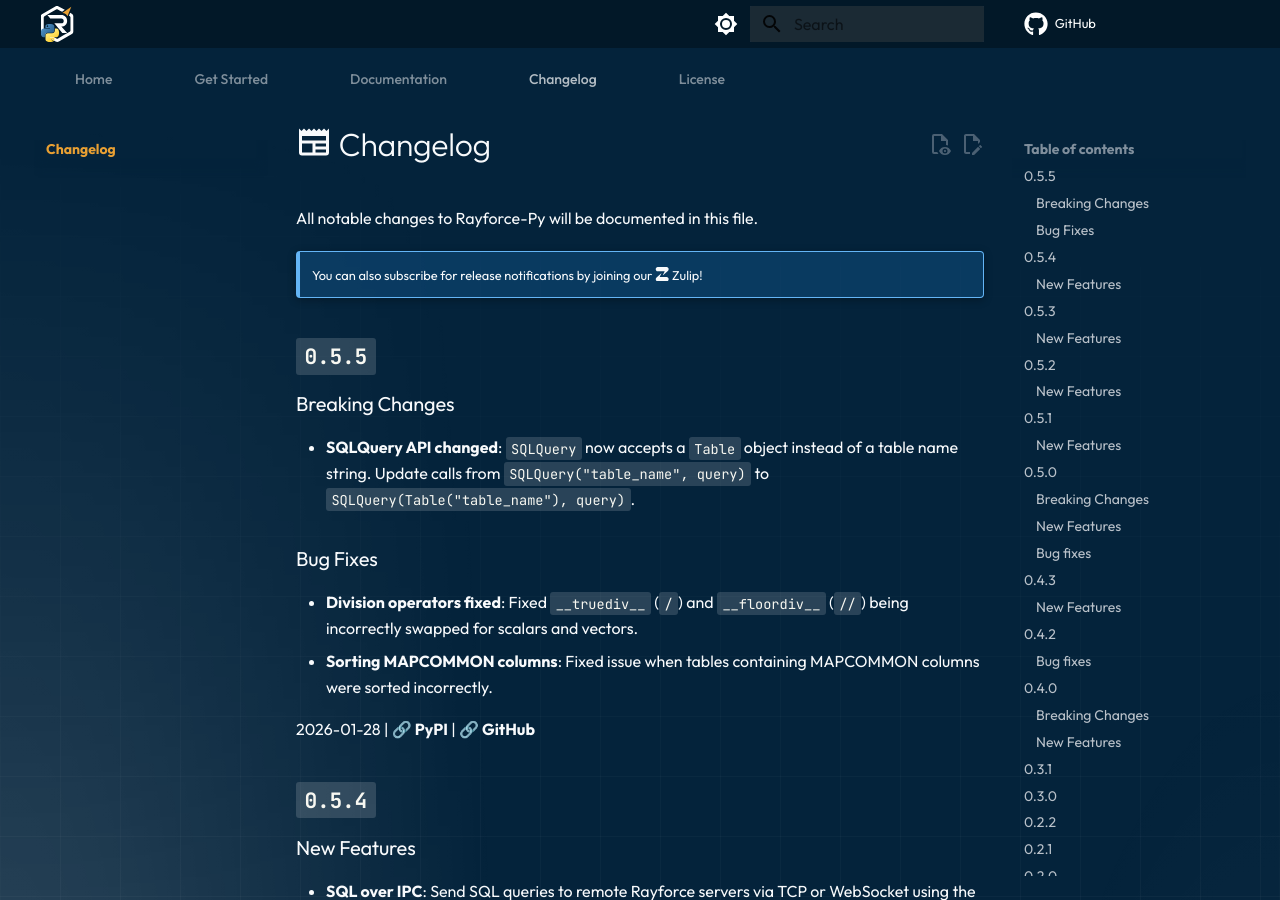
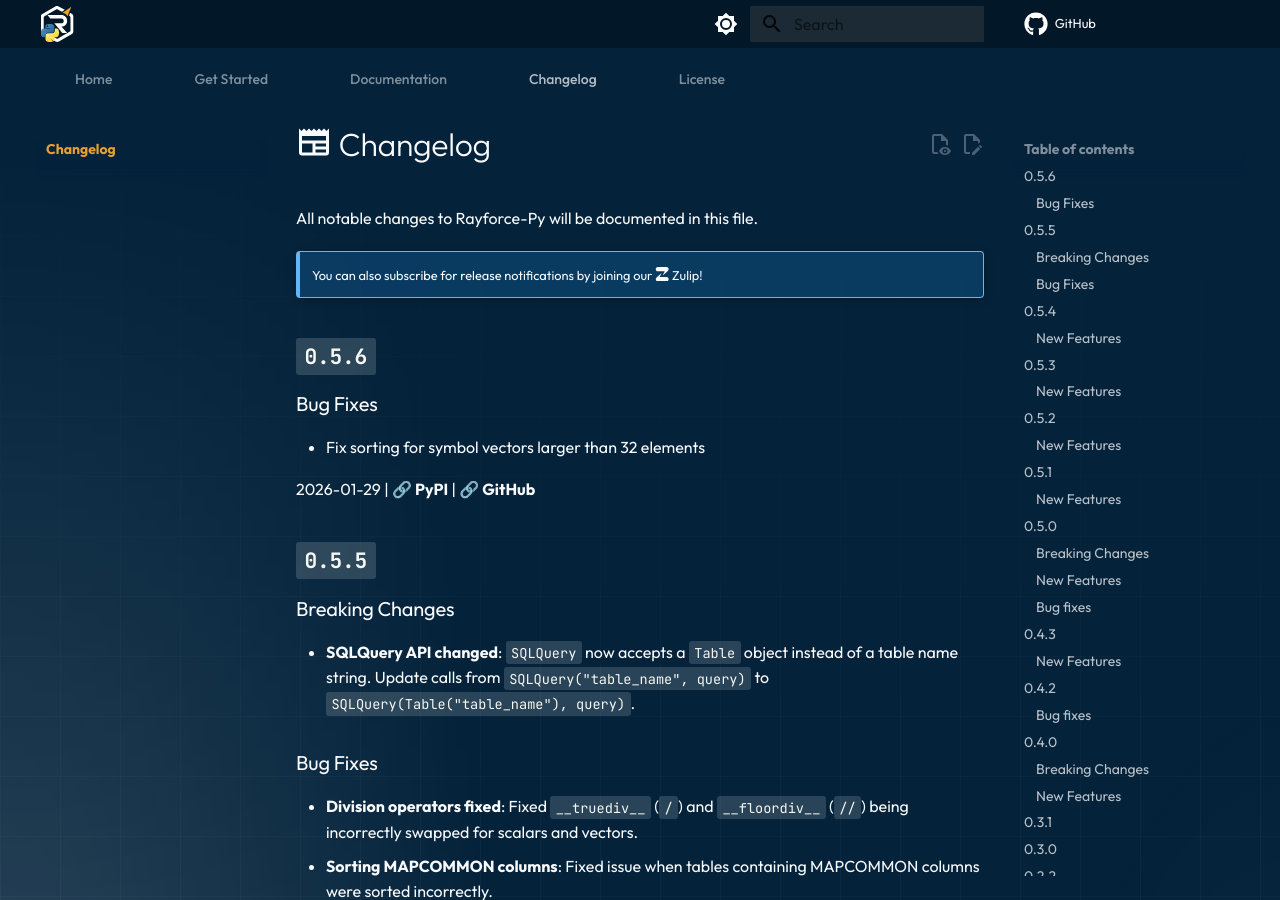
Before and after one commit to RayforceDB/rayforce-py, an MkDocs documentation site: the page built from docs/docs/content/CHANGELOG.md, in a window 1280 px wide and 900 px high. Built offline with MkDocs 1.6.1 and Material for MkDocs 9.7.7, drawn with Linux system fonts in a browser that asks for light colours; comment, search, counter and statistics services are not loaded; a style sheet for code colours, icons or effects is not loaded.

Commit message:
release: 0.5.6

```diff
--- a/docs/docs/content/CHANGELOG.md
+++ b/docs/docs/content/CHANGELOG.md
@@ -4,6 +4,15 @@ All notable changes to Rayforce-Py will be documented in this file.
 
 !!! note ""
     You can also subscribe for release notifications by joining our [:simple-zulip: Zulip](https://rayforcedb.zulipchat.com/#narrow/channel/549008-Discuss)!
+
+
+## **`0.5.6`**
+
+### Bug Fixes
+
+- Fix sorting for symbol vectors larger than 32 elements
+
+2026-01-29 | **[🔗 PyPI](https://pypi.org/project/rayforce-py/0.5.6/)** | **[🔗 GitHub](https://github.com/RayforceDB/rayforce-py/releases/tag/0.5.6)**
 
 
 ## **`0.5.5`**
--- a/pyproject.toml
+++ b/pyproject.toml
@@ -4,7 +4,7 @@ build-backend = "setuptools.build_meta"
 
 [project]
 name = "rayforce_py"
-version = "0.5.5"
+version = "0.5.6"
 description = "Python bindings for RayforceDB"
 readme = "README.md"
 authors = [{name = "Karim"}]
--- a/rayforce/__init__.py
+++ b/rayforce/__init__.py
@@ -10,7 +10,7 @@ from rayforce.ffi import FFI
 
 FFI.init_runtime()
 
-version = "0.5.5"
+version = "0.5.6"
 
 if sys.platform == "linux":
     lib_name = "_rayforce_c.so"
--- a/setup.py
+++ b/setup.py
@@ -9,7 +9,7 @@ class BinaryDistribution(Distribution):
 
 setup(
     name="rayforce_py",
-    version="0.5.5",
+    version="0.5.6",
     packages=find_packages(),
     package_data={
         "rayforce": ["*.so", "*.dylib", "*.pyi", "bin/rayforce"],
```
